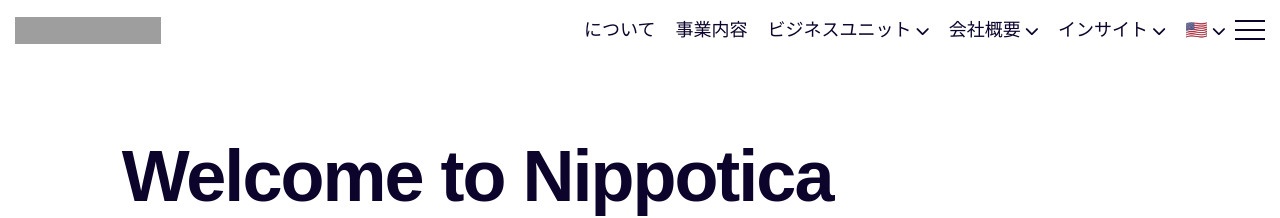
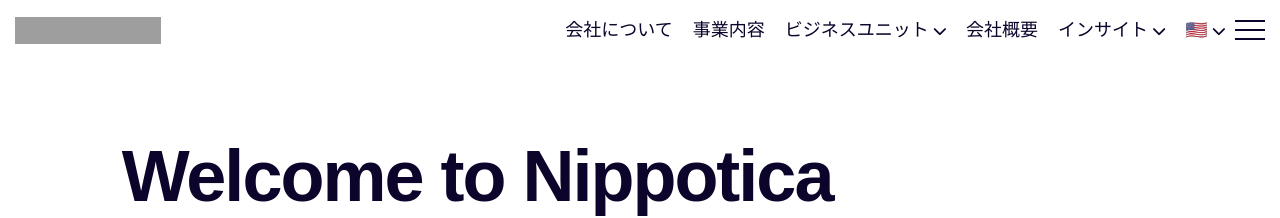
Before and after one commit to Nippotica/jpnippoweb, a Jekyll site: the page built from pages/welcome.md, in a window 1280 px wide. Shown: the top 218 px of the page. Built offline with Jekyll 4.4.1, drawn with Linux system fonts in a browser that asks for light colours; some web fonts are replaced; grey boxes are pictures that could not be loaded.

Commit message:
Update menu.yml

```diff
--- a/_data/menu.yml
+++ b/_data/menu.yml
@@ -1,5 +1,5 @@
 main:
-  - name: について
+  - name: 会社について
     url: /aboutjp/
     weight: 2
   - name: 事業内容
@@ -20,9 +20,6 @@
   - name: 会社概要
     url: /corpjp/
     weight: 2
-    child:
-      - name: "メンバー"
-        url: /peoplejp/
   - name: インサイト
     url: /insights/
     weight: 4
```
